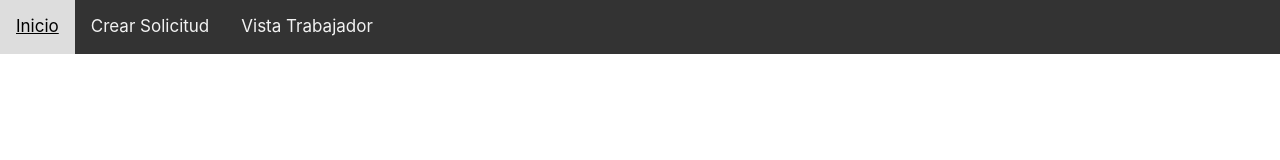
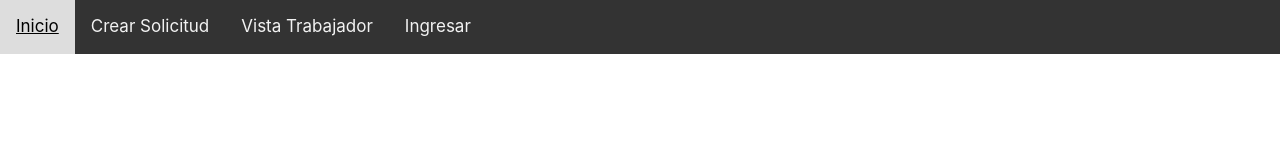
Before and after one commit to tomasperez99/proyecto-NT2-tuServicio, a Vue app: page / in a window 1280 px wide. Shown: the top 160 px of the page. Built offline with nearby package versions, Linux system fonts and the light colour scheme.

Commit message:
login router-link agregado

```diff
--- a/src/components/NavBar.vue
+++ b/src/components/NavBar.vue
@@ -3,6 +3,7 @@
       <router-link to="/Index">Inicio</router-link>
       <router-link to="/crearSolicitud">Crear Solicitud</router-link>
       <router-link to="/vistaTrabajador">Vista Trabajador</router-link>
+      <router-link to="/Login">Ingresar</router-link>
   </div>
 </template>
 
```
